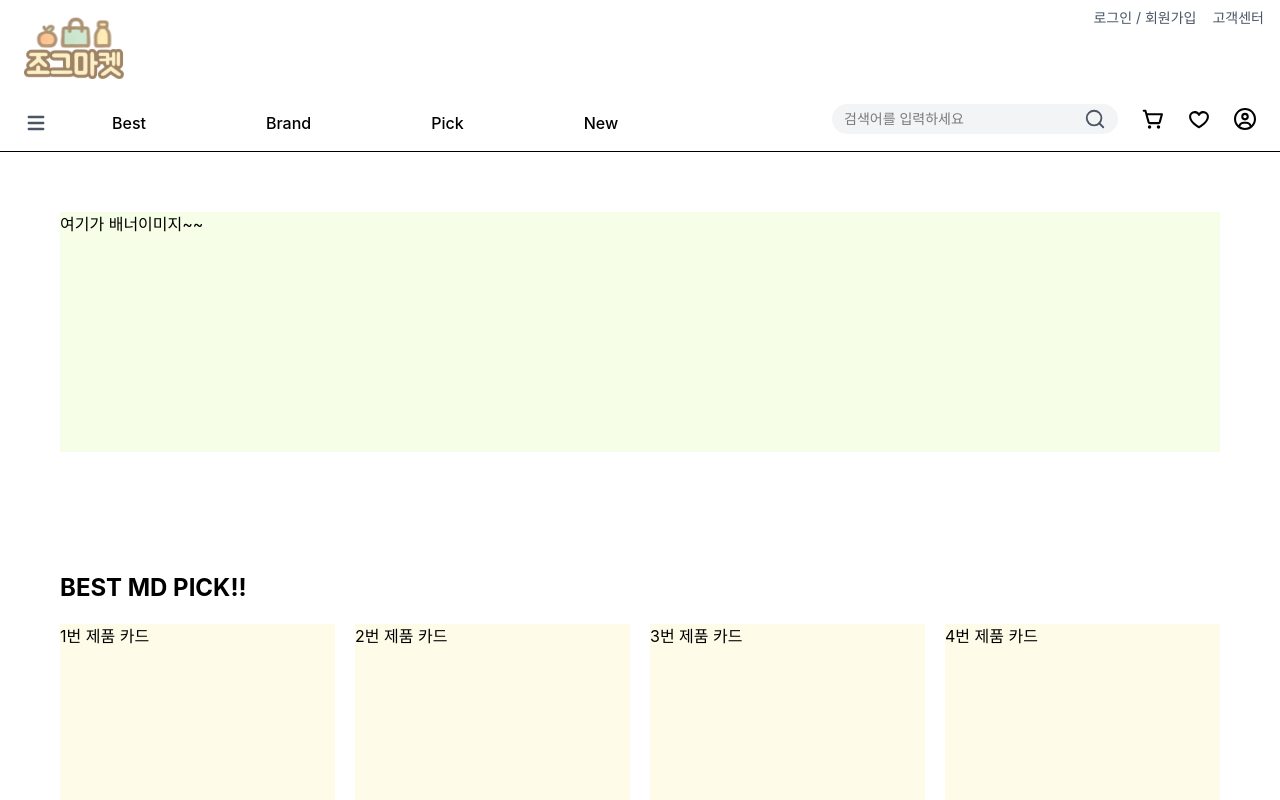
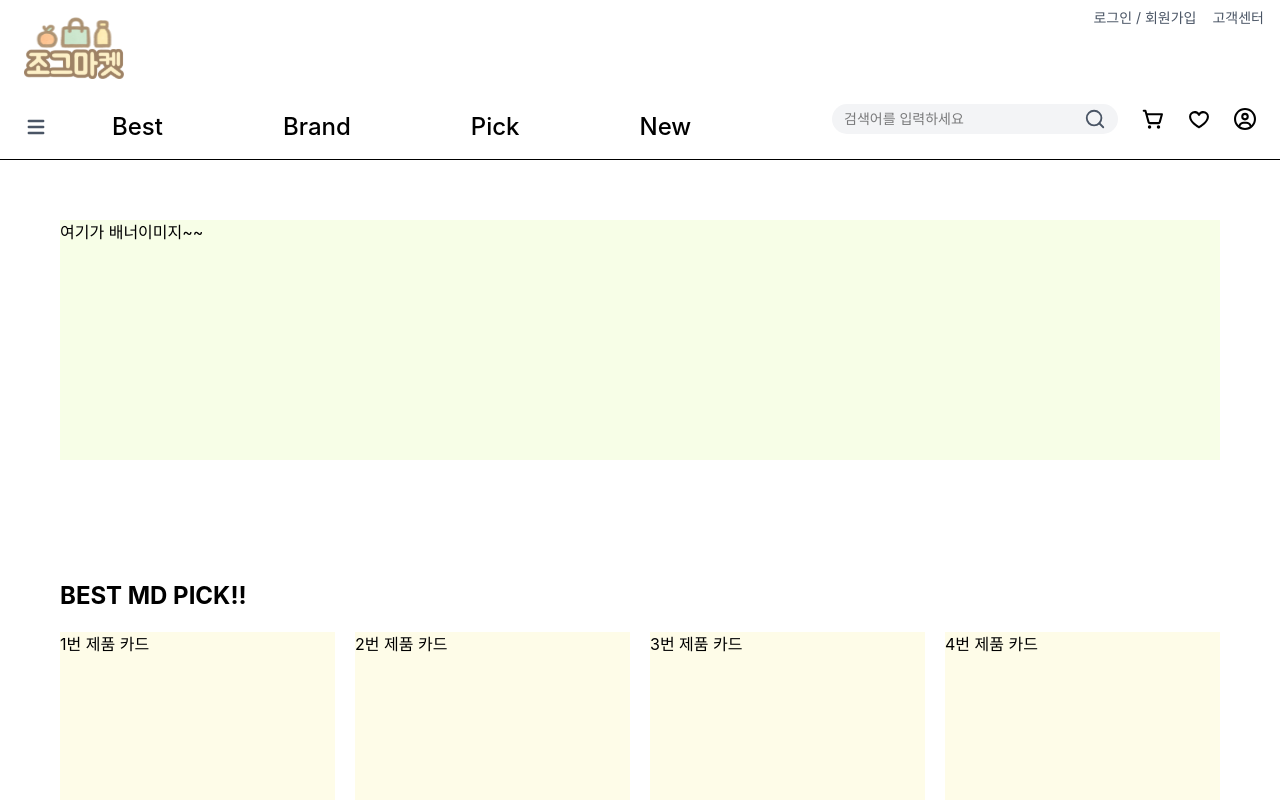
Before and after one commit to jjeankim/jogeu-market, a Next.js app: page / in a window 1280 px wide. Shown: the top 800 px of the page. Built offline with nearby package versions, Linux system fonts and the light colour scheme.

Commit message:
Fix: 헤더 네비게이션 폰트 사이즈 수정

```diff
--- a/src/components/Header.tsx
+++ b/src/components/Header.tsx
@@ -91,7 +91,7 @@ const Header = () => {
 
             <div className="flex items-center gap-6 mt-8">
               <HiMenu size={24} className="text-gray-600 " />
-              <nav className="flex gap-30 text-base font-medium">
+              <nav className="flex gap-30 text-2xl font-medium">
                 <Link href="/" className="hover:text-yellow-500 transition-colors ml-10">Best</Link>
                 <Link href="/" className="hover:text-yellow-500 transition-colors">Brand</Link>
                 <Link href="/" className="hover:text-yellow-500 transition-colors">Pick</Link>
```
